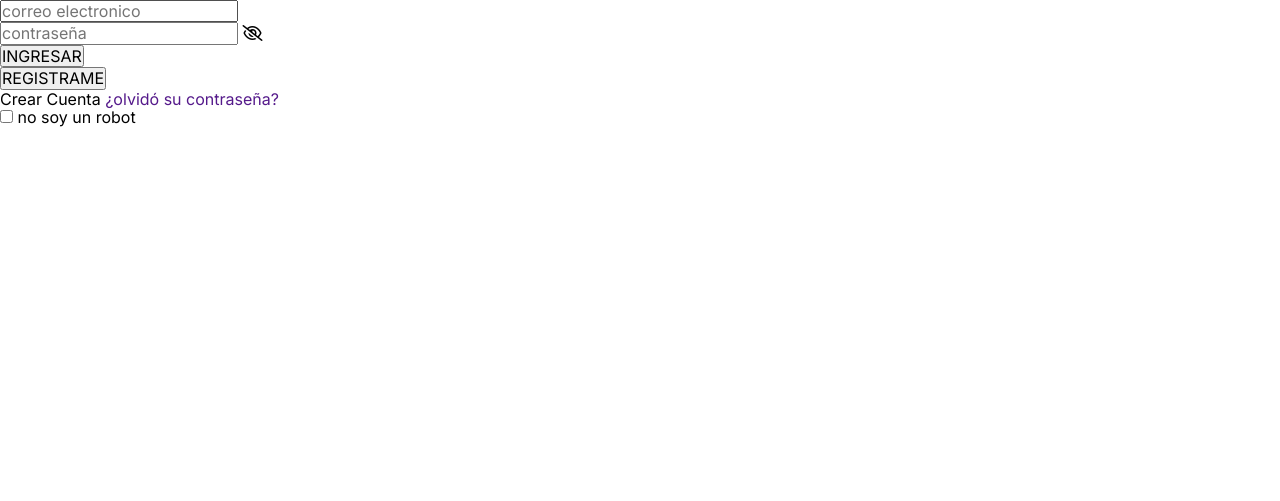
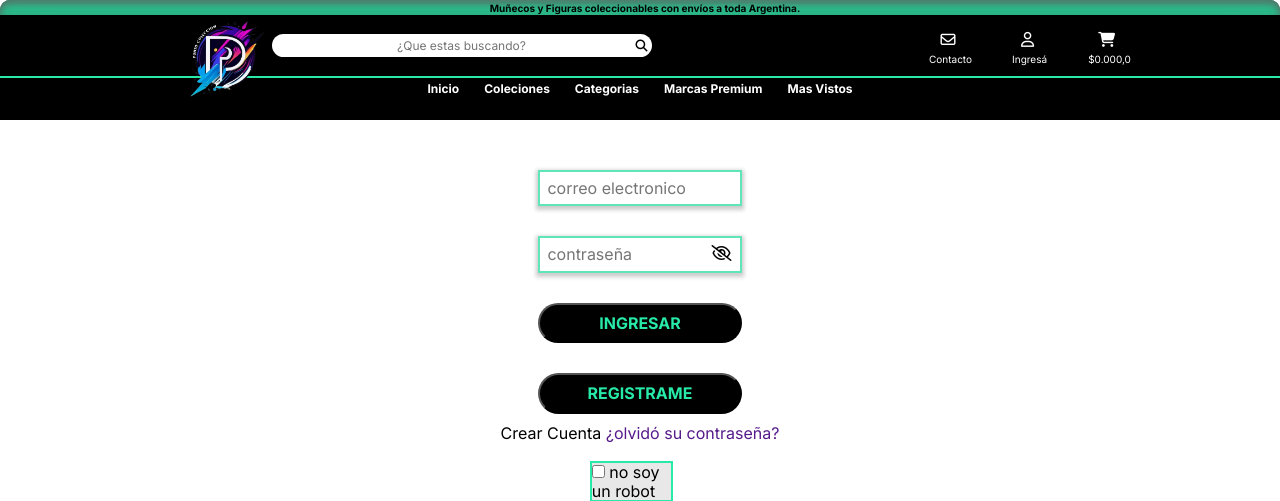
Before and after one commit to nazarenofigoli/grupo_1_puntocoleccion, a web app: file views/login.html in a window 1280 px wide. Shown: the top 501 px of the page. Run offline with its HTML, style and script files only (its server is not run), Linux system fonts and the light colour scheme; some libraries are stand-ins or nearby versions.

Commit message:
estructurando login

```diff
--- a/app.js
+++ b/app.js
@@ -12,11 +12,6 @@
     console.log("Puerto 8080 iniciado")
 });
 
-<<<<<<< HEAD
 app.get("/login", (req, res)=>{
     res.sendFile(path.join(__dirname,"/views/login.html"))
-=======
-app.get("/header", (req, res)=>{
-    res.sendFile(path.join(__dirname,"/views/header.html"))
->>>>>>> header
 });
--- a/public/css/style.css
+++ b/public/css/style.css
@@ -1,8 +1,5 @@
 @import url('https://fonts.googleapis.com/css2?family=Inter:wght@100;200;300;400;500;600;700;800;900&display=swap');
 @import url("general.css");
 @import url("normalize.css");
-<<<<<<< HEAD
 @import url("login.css");
-=======
 @import url("header.css");
->>>>>>> header
--- a/views/login.html
+++ b/views/login.html
@@ -7,45 +7,73 @@
     <script src="https://kit.fontawesome.com/cbbf860933.js" crossorigin="anonymous"></script>
     <title>punto coleccion login</title>
 </head>
-<body>
 
 
+  <body>
+    <header>
+
+    <div class="header__info">
+        <p>Muñecos y Figuras coleccionables con envíos a toda Argentina.</p>
+    </div>
 
 
+<section class="header__contenedor">
+    <div class="hamburger-icon">
+        <i class="fa-solid fa-bars"></i>
+        </div>
+
+<section class="header__contenedor__centro">
+    <div class="header__contenido">
+        <div class="logo">
+            <img src="img/LogoP2.png" alt="logo">
+        </div>
+
+        <div class="header__buscador">
+            <form class="header__search">
+                <input  type="text" placeholder= "¿Que estas buscando?">
+
+                <i class="lupita icono fa-solid fa-magnifying-glass"></i>
+            </form>
+        </div>
+
+    </div>
+
+    <section>
+        <nav class="header_navegacion__icons">
+            <a class="nav-opcion" href="">
+            <i class="icono fa-regular fa-envelope icons_navegacion"></i>
+            <p>Contacto</p>
+            </a>
+
+            <a class="nav-opcion" href="">
+            <i class="fa-regular fa-user icons_navegacion"></i>
+            <p>Ingresá</p>
+            </a>
+
+            <a class="nav-opcion" href="">
+            <i class="fa-solid fa-cart-shopping icons_navegacion"></i>
+            <p>$0.000,0</p>
+        </a>
+        </nav>
+    </section>
+
+</section>
+
+</section>
 
 
-
-
-
-
-
-
-
-
-
-
-
-
-
-
-
-
-
-
-
-
-
-
-
-
-
-
-
-
-
-
-
-
+    <section>
+        <nav class="header__lista__desordenada">
+            <ul>
+                <li><a href="/">Inicio</a></li>
+                <li><a href="">Coleciones</a></li>
+                <li><a href="">Categorias</a></li>
+                <li><a href="">Marcas Premium</a></li>
+                <li><a href="">Mas Vistos</a></li>
+            </ul>
+            </nav>
+    </section>
+</header>
 
 
 
```
